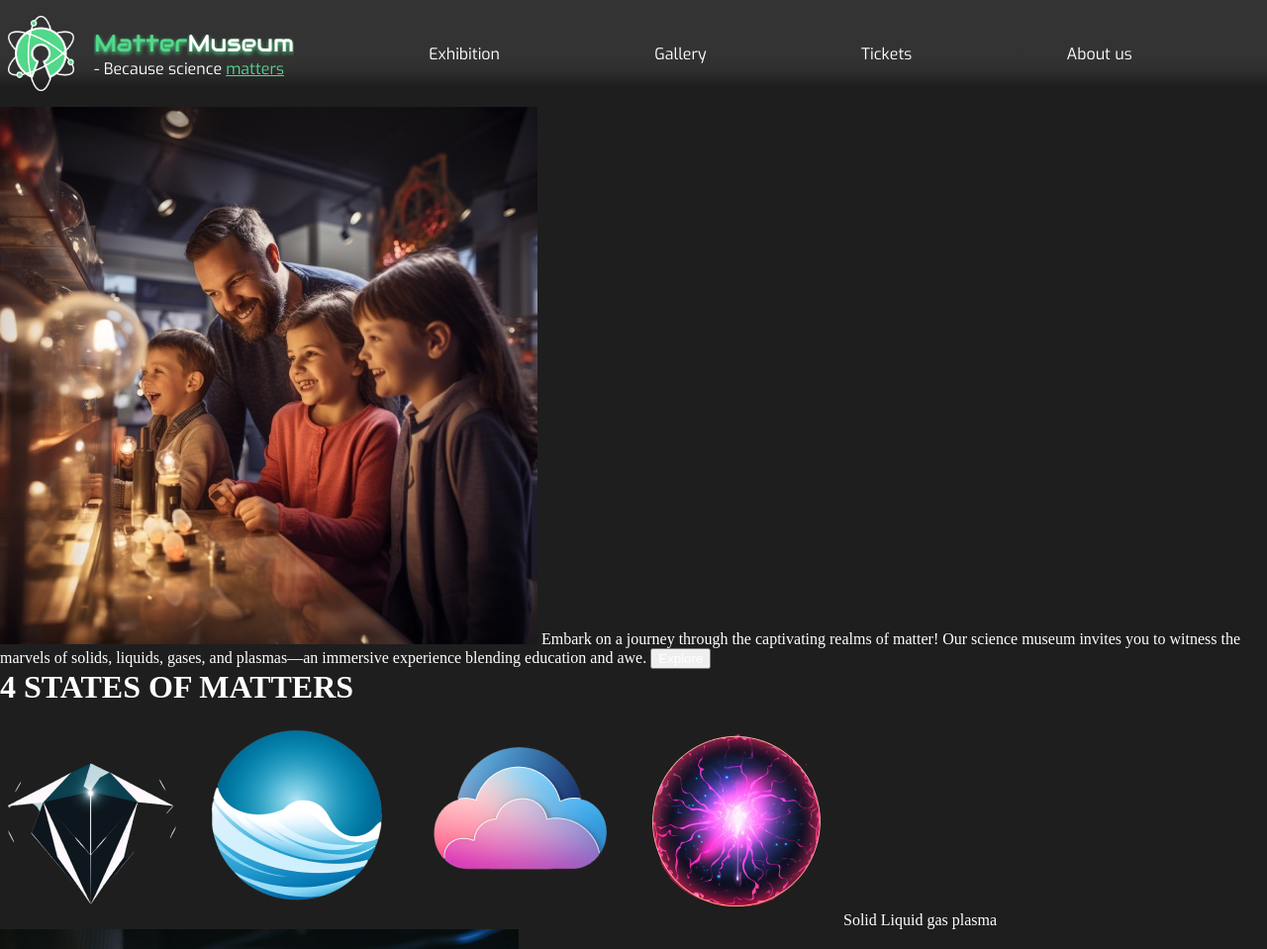
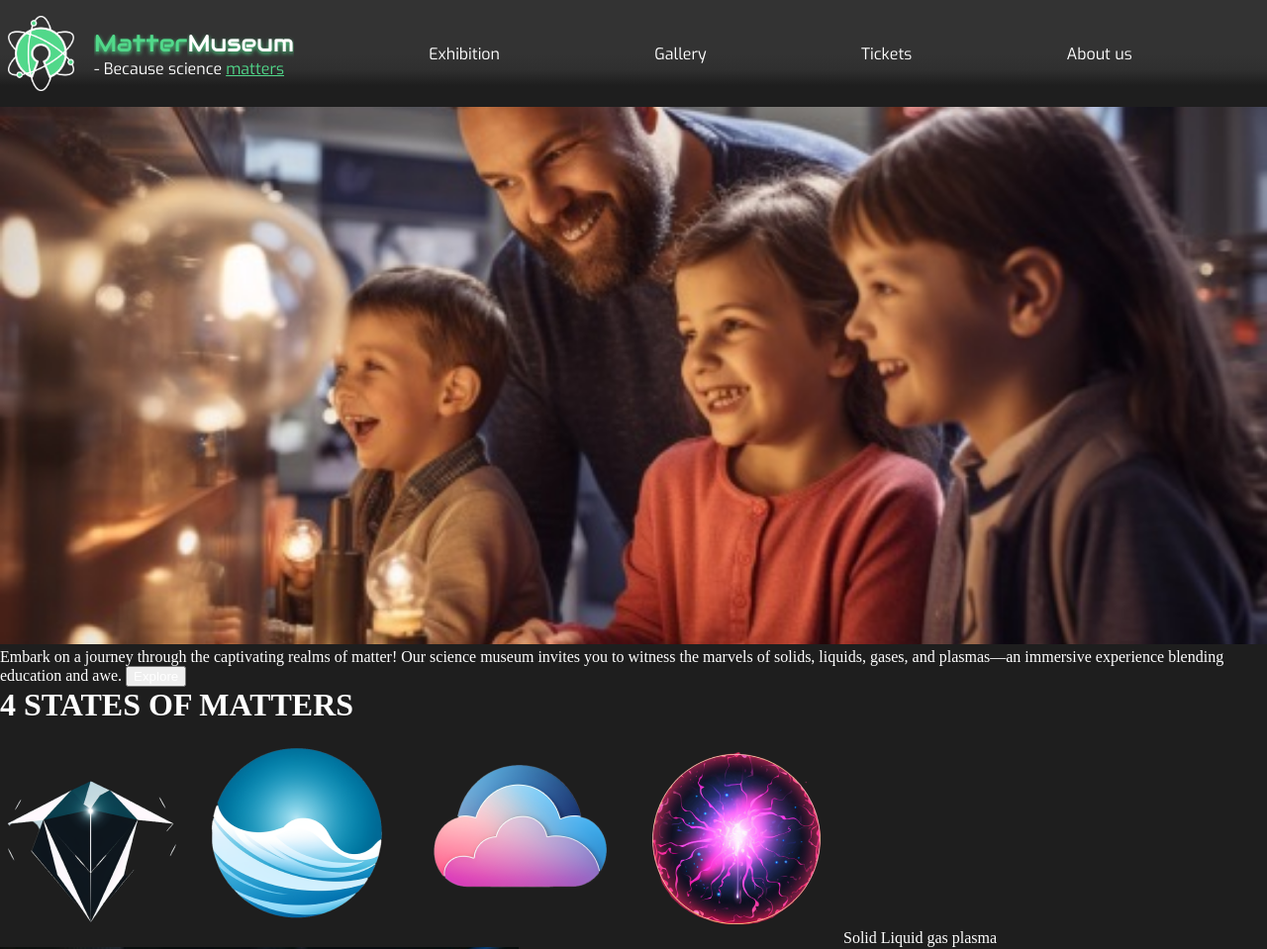
Before and after one commit to AkselOldeide/semester-project, a plain HTML site: page index.html in a window 1280 px wide. Shown: the top 959 px of the page at 99% size. Drawn offline with nearby package versions, Linux system fonts and the light colour scheme.

Commit message:
created index.css
Co-Authored-By: Helflaa <146756162+Helflaa@users.noreply.github.com>

```diff
--- a/css/index.css
+++ b/css/index.css
@@ -0,0 +1,20 @@
+body {
+    display: grid;
+}
+
+.hero-banner {
+    position: relative;
+    top: 0;
+    z-index: -1;
+    width: 100%;
+}
+
+.pic-1 {
+    width: 100%;
+    object-fit: cover;
+}
+
+.matters {
+    position: relative;
+    top: 0;
+}
--- a/index.html
+++ b/index.html
@@ -75,6 +75,7 @@
     </ul>
 </header>
 
+<div class="contents">
     <div class="hero-banner">
         <img class="pic-1" alt="parents and children" src="assets/images/parents-and-children-1.jpeg" height="543"
              width="543">
@@ -111,10 +112,12 @@
         </div>
     </div>
     <div class="explore-matter">
-    <img class="matter-states" alt="matter in all states" src="assets/images/banner-image.png" height="268" width="834">
+        <img class="matter-states" alt="matter in all states" src="assets/images/banner-image.png" height="268"
+             width="834">
         <button class="button" id="explore-matters">
             Explore matters
         </button>
+    </div>
 </div>
 <footer>
     <div class="contact">
```
Lines whose indentation alone changed are shown as unchanged.
